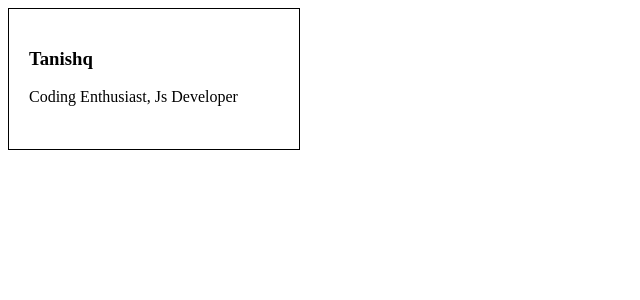
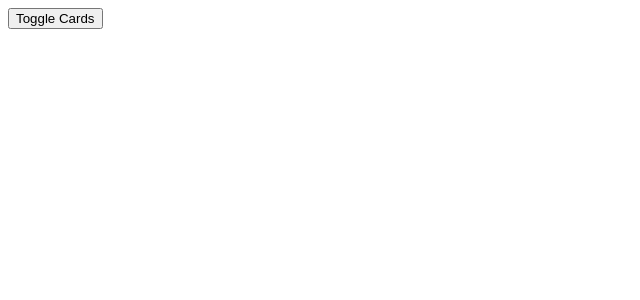
Before and after one commit to HackForValley/React, a React (Create React App) app in the folder Tanishq/my-app/: page / in a window 1280 px wide. Shown: the top 300 px of the page, without its empty margins (0-640 px from the left). Built offline with nearby package versions, Linux system fonts and the light colour scheme.

Commit message:
Task 2
conditional rendering method 1

```diff
--- a/Tanishq/my-app/src/components/App.css
+++ b/Tanishq/my-app/src/components/App.css
@@ -0,0 +1,4 @@
+:root {
+  font-family: sans-serif;
+  font-family: 16px;
+}
--- a/Tanishq/my-app/src/components/App.js
+++ b/Tanishq/my-app/src/components/App.js
@@ -3,12 +3,30 @@ import "./App.css";
 import Person from "./Person";
 
 class App extends React.Component {
+  state = {
+    person: [
+      {
+        name: "Tanishq",
+        age: "18",
+      },
+    ],
+    showPerson: false,
+  };
+
+  show = () => {
+    this.setState({
+      showPerson: !this.state.showPerson,
+    });
+  };
+
   render() {
     return (
       <div className="App">
-        <Person name="Tanishq" about="Coding Enthusiast, Js Developer" />
+        <button onClick={this.show}>Toggle Cards</button>
+        {this.state.showPerson ? <Person name="Tanishq" age="18" /> : null}
       </div>
     );
   }
 }
+
 export default App;
--- a/Tanishq/my-app/src/components/Person.css
+++ b/Tanishq/my-app/src/components/Person.css
@@ -3,4 +3,5 @@
   padding: 20px;
   height: 100px;
   width: 250px;
+  margin: 10px;
 }
--- a/Tanishq/my-app/src/components/Person.js
+++ b/Tanishq/my-app/src/components/Person.js
@@ -5,8 +5,8 @@ class Person extends Component {
   render() {
     return (
       <div className="Person">
-        <h3>{this.props.name}</h3>
-        <p>{this.props.about}</p>
+        <h3>Name: {this.props.name}</h3>
+        <p>Age: {this.props.age}</p>
       </div>
     );
   }
```
